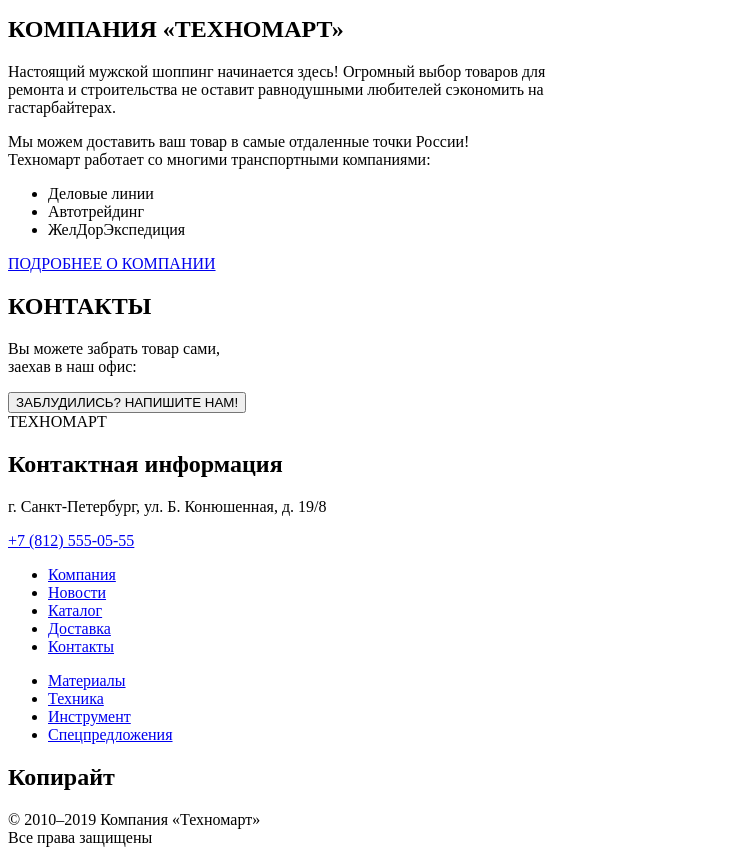
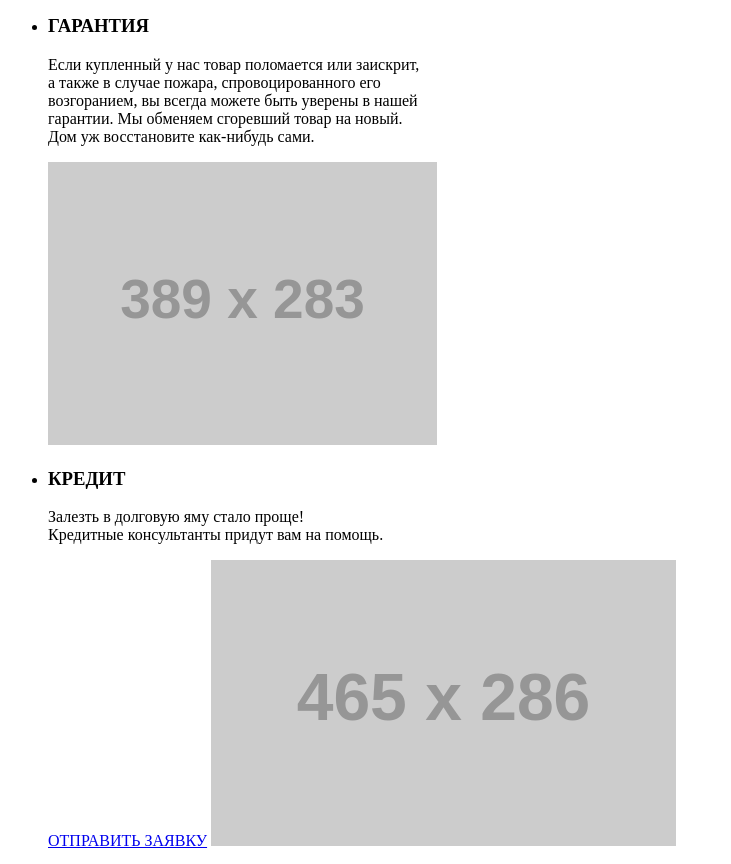
Before and after one commit to vbuzivskoy/782873-technomart-30, a plain HTML site: page index.html in a window 1280 px wide. Shown: the part 4579-5443 px from the top of the page, without its empty margins (0-731 px from the left). Drawn offline with Linux system fonts and the light colour scheme; placeholder pictures from the web are drawn by us.

Commit message:
feat: Add service items to main page

```diff
--- a/index.html
+++ b/index.html
@@ -239,7 +239,8 @@
           <li><button type="button">Кредит</button></li>
         </ul>
 
-        <div class="service-item">
+        <ul>
+          <li id="service-delivery">
             <h3>ДОСТАВКА</h3>
             <p>
               Мы с удовольствием доставим ваш товар прямо<br />
@@ -247,8 +248,29 @@
               Ведь мы неплохо заработаем,<br />
               поднимая его на ваш этаж!
             </p>
-          <img src="https://via.placeholder.com/468x261" alt="truck" />
-        </div>
+            <img src="https://via.placeholder.com/468x261" alt="Грузовик" />
+          </li>
+          <li id="service-guaranty" class="service-item-inactive">
+            <h3>ГАРАНТИЯ</h3>
+            <p>
+              Если купленный у нас товар поломается или заискрит,<br />
+              а также в случае пожара, спровоцированного его<br />
+              возгоранием, вы всегда можете быть уверены в нашей<br />
+              гарантии. Мы обменяем сгоревший товар на новый.<br />
+              Дом уж восстановите как-нибудь сами.
+            </p>
+            <img src="https://via.placeholder.com/389x283" alt="Медаль" />
+          </li>
+          <li id="service-credit" class="service-item-inactive">
+            <h3>КРЕДИТ</h3>
+            <p>
+              Залезть в долговую яму стало проще!<br />
+              Кредитные консультанты придут вам на помощь.
+            </p>
+            <a href="#">ОТПРАВИТЬ ЗАЯВКУ</a>
+            <img src="https://via.placeholder.com/465x286" alt="Доллары" />
+          </li>
+        </ul>
       </section>
       <section>
         <h2>КОМПАНИЯ «ТЕХНОМАРТ»</h2>
```
Lines whose indentation alone changed are shown as unchanged.
